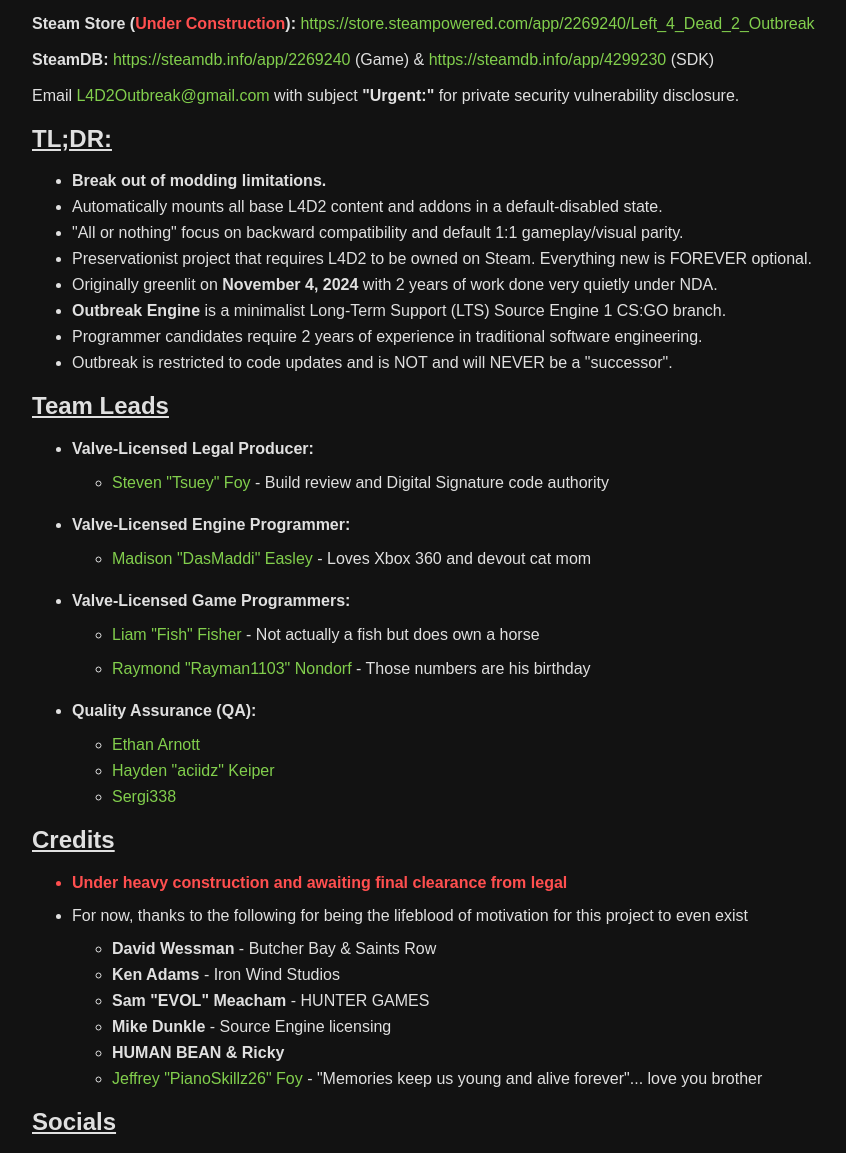
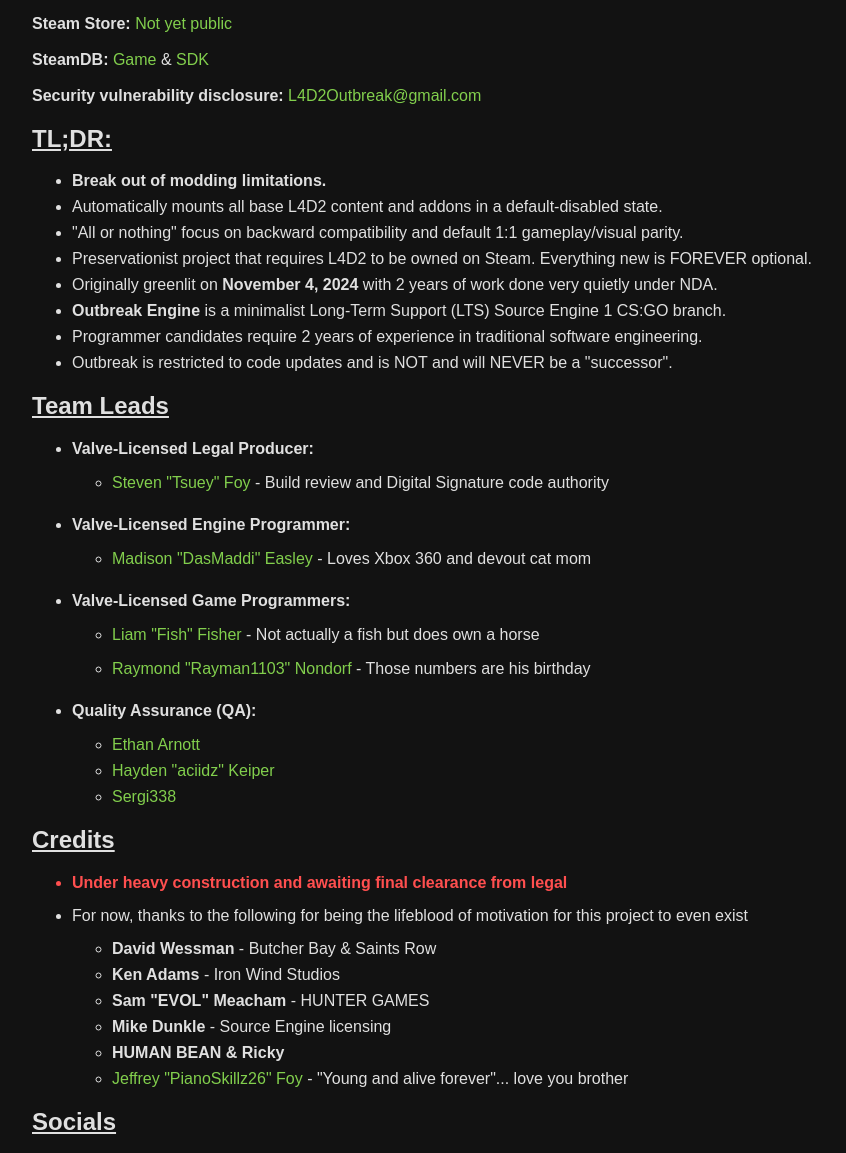
Before and after one commit to Outbreak-Team/Outbreak-Team.github.io, a plain HTML site: page index.html in a window 1280 px wide. Shown: the part 627-1780 px from the top of the page, without its empty margins (208-1054 px from the left). Drawn offline with Linux system fonts and the light colour scheme.

Commit message:
Add files via upload

```diff
--- a/index.html
+++ b/index.html
@@ -68,13 +68,13 @@
 		<img src="store_capsule_main.jpg" alt="Left 4 Dead 2: Outbreak Branding Logo" style="max-width: 75%; height: auto;">
 	</div>
 	<br>
-	<b>Steam Store (<span style="color: #ff4f4f;">Under Construction</span>):</b> <a href="https://store.steampowered.com/app/2269240/Left_4_Dead_2_Outbreak" target="_blank">https://store.steampowered.com/app/2269240/Left_4_Dead_2_Outbreak</a>
+	<b>Steam Store:</b> <a href="https://store.steampowered.com/app/2269240/Left_4_Dead_2_Outbreak" target="_blank">Not yet public</a>
 	<br>
 	<br>
-	<b>SteamDB:</b> <a href="https://steamdb.info/app/2269240" target="_blank">https://steamdb.info/app/2269240</a> (Game) & <a href="https://steamdb.info/app/4299230" target="_blank">https://steamdb.info/app/4299230</a> (SDK)
+	<b>SteamDB:</b> <a href="https://steamdb.info/app/2269240" target="_blank">Game</a> & <a href="https://steamdb.info/app/4299230" target="_blank">SDK</a>
 	<br>
 	<br>
-	Email <a href="mailto:L4D2Outbreak@gmail.com">L4D2Outbreak@gmail.com</a> with subject <b>"Urgent:"</b> for private security vulnerability disclosure.
+	<b>Security vulnerability disclosure:</b> <a href="mailto:L4D2Outbreak@gmail.com">L4D2Outbreak@gmail.com</a>
 	<h2><u>TL;DR:</u></h2>
 	<ul>
 		<li><b>Break out of modding limitations.</b></li>
@@ -124,7 +124,7 @@
 				<li><b>Sam "EVOL" Meacham</b> - HUNTER GAMES</li>
 				<li><b>Mike Dunkle</b> - Source Engine licensing</li>
 				<li><b>HUMAN BEAN & Ricky</b></li>
-				<li><a href="https://soundcloud.com/pianoskillz26/what-did-you-think" target="_blank">Jeffrey "PianoSkillz26" Foy</a> - "Memories keep us young and alive forever"... love you brother</li>
+				<li><a href="https://soundcloud.com/pianoskillz26/what-did-you-think" target="_blank">Jeffrey "PianoSkillz26" Foy</a> - "Young and alive forever"... love you brother</li>
 			</ul>
 		</li>
 	</ul>
```
